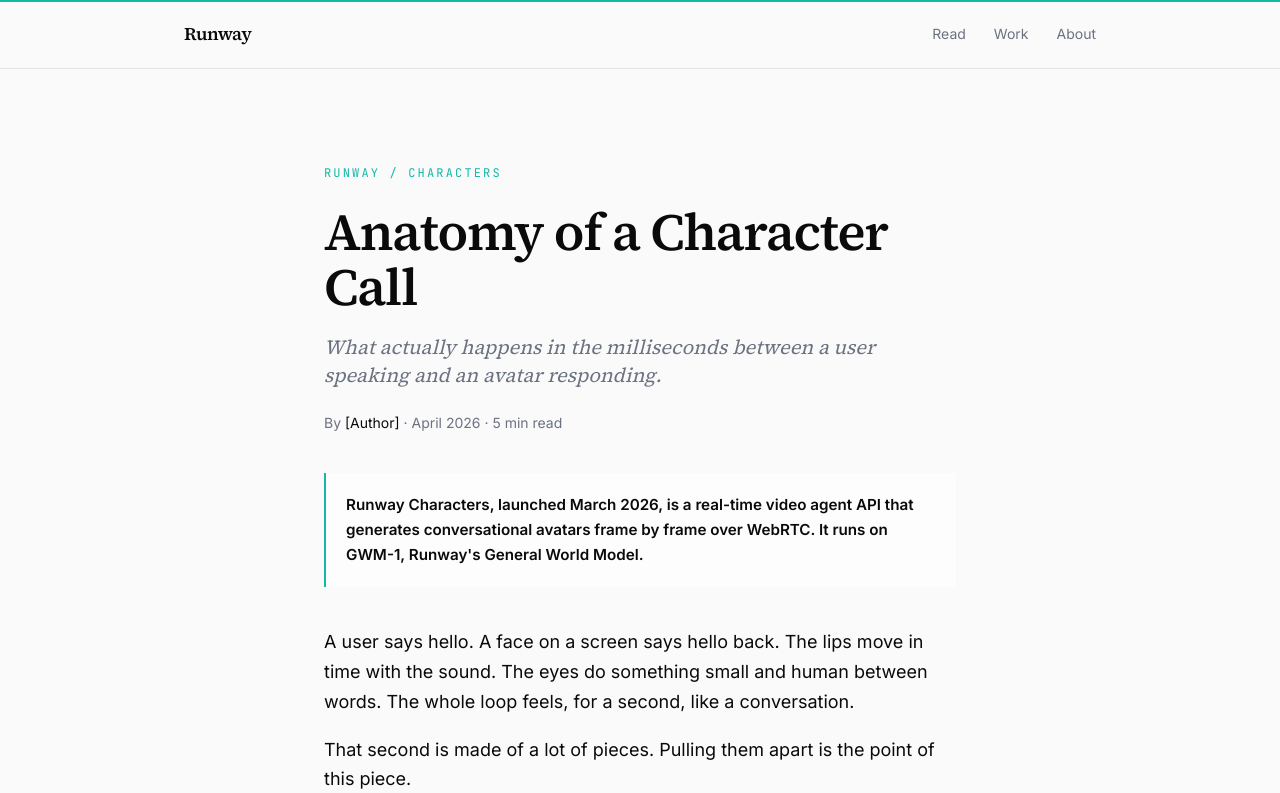
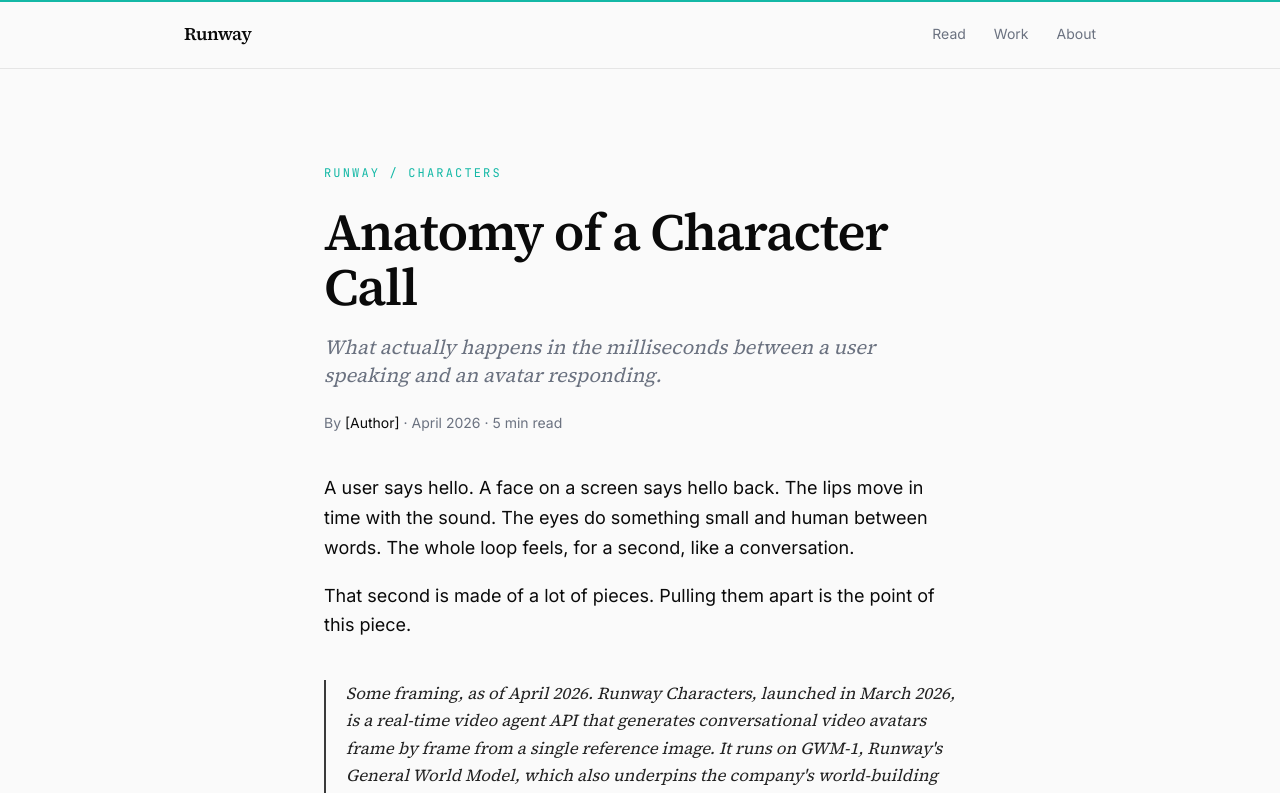
Before and after one commit to connorcoded/anatomy-of-a-character-call, a Next.js app: page / in a window 1280 px wide. Shown: the top 793 px of the page. Built offline with nearby package versions, Linux system fonts and the light colour scheme.

Commit message:
remove redundant TL;DR block from hero

```diff
--- a/components/Hero.tsx
+++ b/components/Hero.tsx
@@ -14,14 +14,6 @@
       <p className="mt-6 font-sans text-sm text-mute">
         By <span className="text-ink">[Author]</span> · April 2026 · 5 min read
       </p>
-
-      <div className="mt-10 border-l-2 border-accent bg-white/60 p-5">
-        <p className="font-sans text-[0.95rem] font-semibold leading-relaxed text-ink">
-          Runway Characters, launched March 2026, is a real-time video agent API that generates
-          conversational avatars frame by frame over WebRTC. It runs on GWM-1, Runway&apos;s
-          General World Model.
-        </p>
-      </div>
     </section>
   );
 }
```
